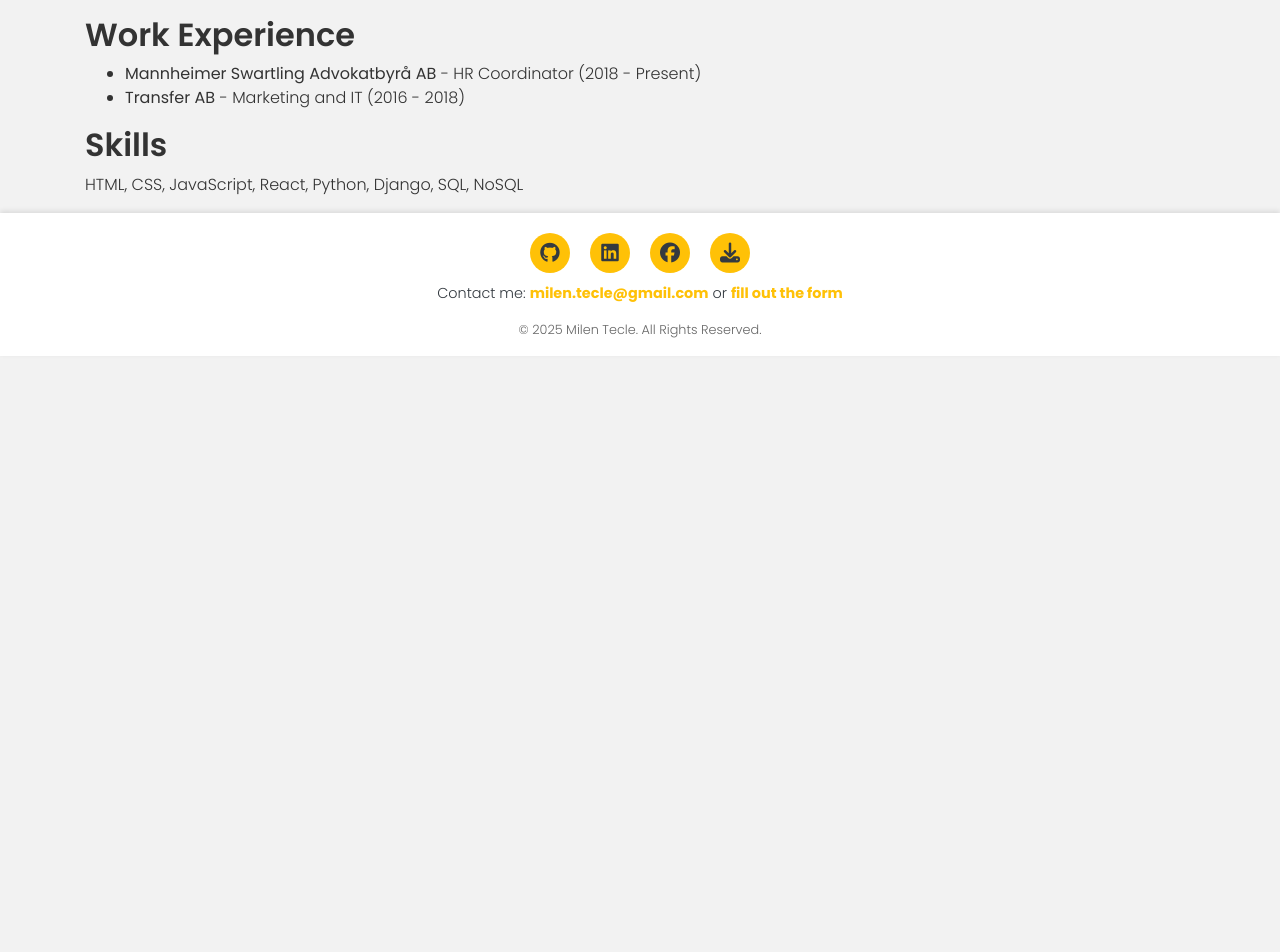
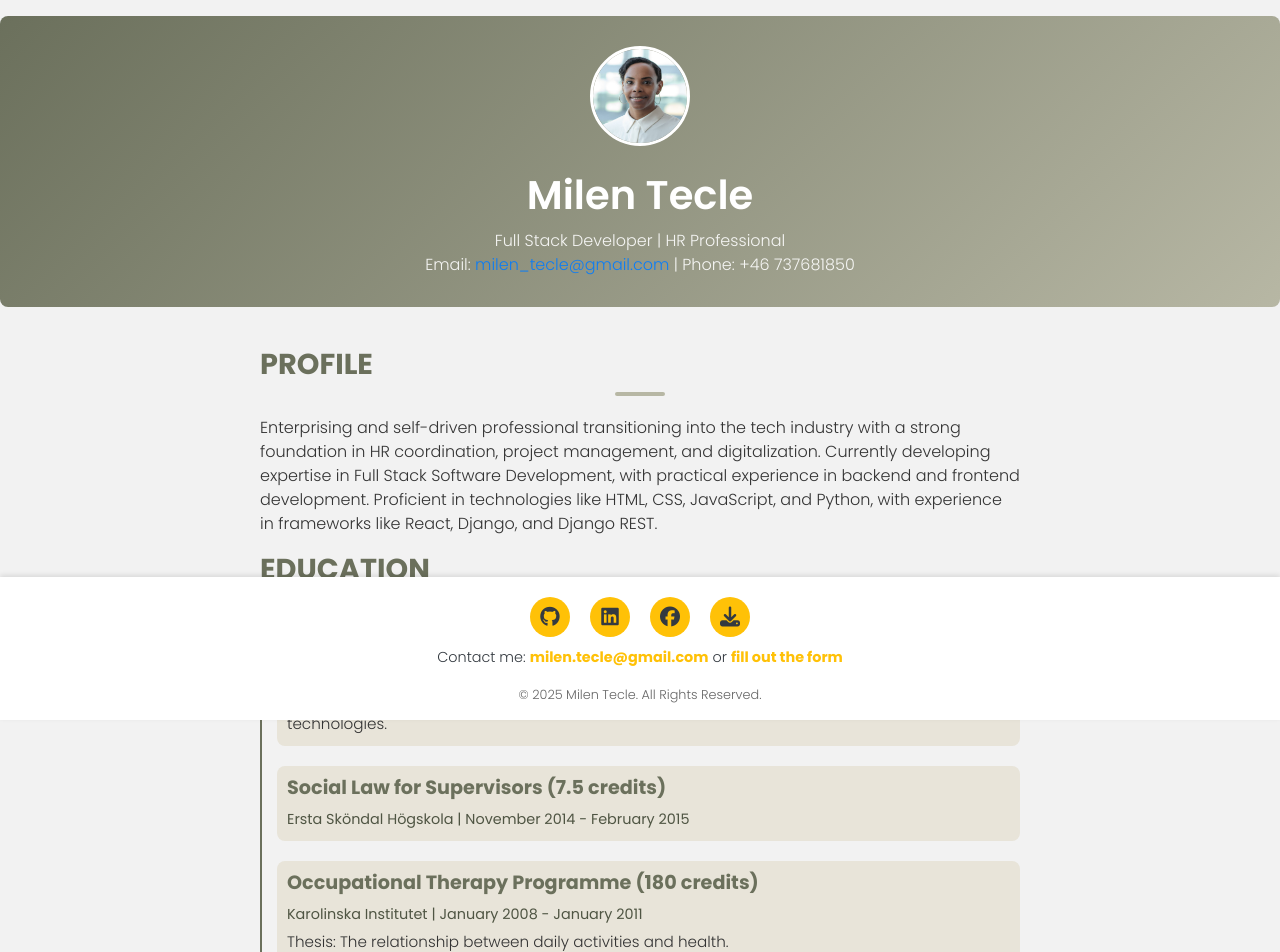
Before and after one commit to MilenTecle/portfolio, a React (Create React App) app: page /resume in a window 1280 px wide. Shown: the part 80-1032 px from the top of the page. Before the commit the page ends 800 px from the top, so only its background shows below. Built offline with nearby package versions, Linux system fonts and the light colour scheme.

Commit message:
improve resume page with sections and styling

```diff
--- a/src/components/Resume.js
+++ b/src/components/Resume.js
@@ -1,22 +1,134 @@
 import React from "react";
 import Footer from "./Footer";
+import styles from "../styles/Resume.module.css";
+import avatar from "../assets/images/avatar1.jpg";
 
 const Resume = () => {
   return (
     <>
-      <div className="container">
-        <h2>Work Experience</h2>
-        <ul>
-          <li>
-            <strong>Mannheimer Swartling Advokatbyrå AB</strong> - HR Coordinator
-            (2018 - Present)
-          </li>
-          <li>
-            <strong>Transfer AB</strong> - Marketing and IT (2016 - 2018)
-          </li>
-        </ul>
-        <h2>Skills</h2>
-        <p>HTML, CSS, JavaScript, React, Python, Django, SQL, NoSQL</p>
+      {/* Hero Section */}
+      <header className={styles.hero}>
+        <img src={avatar} alt="Milen Tecle" />
+        <h1>Milen Tecle</h1>
+        <p>Full Stack Developer | HR Professional</p>
+        <p>
+          Email: <a href="mailto:milen_tecle@gmail.com">milen_tecle@gmail.com</a> | Phone: +46 737681850
+        </p>
+      </header>
+
+      {/* Profile Section */}
+      <div className={styles.resumeContainer}>
+        <section className={styles.section}>
+          <h2>Profile</h2>
+          <p>
+            Enterprising and self-driven professional transitioning into the tech industry with a strong foundation in HR
+            coordination, project management, and digitalization. Currently developing expertise in Full Stack Software
+            Development, with practical experience in backend and frontend development. Proficient in technologies like
+            HTML, CSS, JavaScript, and Python, with experience in frameworks like React, Django, and Django REST.
+          </p>
+        </section>
+
+        {/* Education Section */}
+        <section className={styles.section}>
+          {/* Education Section */}
+            <h2>Education</h2>
+            <div className={styles.timeline}>
+              <div className={styles.timelineItem}>
+                <h3>Full Stack Developer</h3>
+                <span>Code Institute | August 2023 - Ongoing</span>
+                <p>
+                  Credit-rated by University of West of Scotland. Comprehensive training in backend and frontend
+                  technologies.
+                </p>
+              </div>
+              <div className={styles.timelineItem}>
+                <h3>Social Law for Supervisors (7.5 credits)</h3>
+                <span>Ersta Sköndal Högskola | November 2014 - February 2015</span>
+              </div>
+              <div className={styles.timelineItem}>
+                <h3>Occupational Therapy Programme (180 credits)</h3>
+                <span>Karolinska Institutet | January 2008 - January 2011</span>
+                <p>Thesis: The relationship between daily activities and health.</p>
+              </div>
+              <div className={styles.timelineItem}>
+                <h3>Computer Science Course (7.5 credits)</h3>
+                <span>Stockholm University | June 2009 - August 2009</span>
+              </div>
+            </div>
+          </section>
+
+          {/* Technical Skills Section */}
+          <section className={styles.section}>
+            <h2>Technical Skills</h2>
+            <ul>
+              <li>Technologies: HTML5, CSS3, JavaScript, Python</li>
+              <li>Databases: PostgreSQL, SQL</li>
+              <li>Frameworks & Libraries: Django, React, Bootstrap</li>
+              <li>Version Control: Git, GitHub</li>
+              <li>Additional: Agile, Design Thinking, UX Design</li>
+            </ul>
+          </section>
+
+          {/* Work Experience Section */}
+          <section className={styles.section}>
+            <h2>Work Experience</h2>
+            <div className={styles.timeline}>
+              <div className={styles.timelineItem}>
+                <h3>HR Coordinator</h3>
+                <span>Mannheimer Swartling Advokatbyrå AB | May 2018 - Ongoing</span>
+                <p>
+                  - Processing and analyzing statistics<br />
+                  - Drafting contracts and managing secondments<br />
+                  - System Manager and workflow improvements
+                </p>
+              </div>
+              <div className={styles.timelineItem}>
+                <h3>Marketing, IT, and Communications Officer</h3>
+                <span>Transfer Jobb AB | March 2016 - January 2018</span>
+                <p>
+                  - Managed projects in a start-up environment<br />
+                  - Responsible for internal and external communication<br />
+                  - Tested new website features and services
+                </p>
+              </div>
+              <div className={styles.timelineItem}>
+                <h3>Coach</h3>
+                <span>Resursteamet AB | January 2014 - December 2015</span>
+                <p>
+                  - Coached individuals with neuropsychiatric disabilities<br />
+                  - Established job-oriented procedures and documentation
+                </p>
+              </div>
+              <div className={styles.timelineItem}>
+                <h3>Occupational Therapist</h3>
+                <span>Arbetsmarknadsinsatser, Rinkeby-Kista SDF | January 2011 - December 2013</span>
+                <p>
+                  - Conducted an assessment of the work area and working conditions on individuals far
+                  from the labor market<br />
+                  - Implemented motivational interviewing as a method at work<br />
+                  - Wrote investigative reports
+                </p>
+              </div>
+            </div>
+          </section>
+
+          {/* Languages Section */}
+          <section className={styles.section}>
+            <h2>Languages</h2>
+            <ul>
+              <li>Swedish: Native</li>
+              <li>English: Fluent</li>
+              <li>Tigrinya: Very good</li>
+              <li>Italian: Good</li>
+            </ul>
+          </section>
+
+          {/* Download CV */}
+          <section className={styles.section}>
+            <a href="/cv-milen-tecle.pdf" className={styles.btnDownload} download>
+              Download CV
+            </a>
+          </section>
       </div>
       <Footer />
     </>
--- a/src/styles/Footer.module.css
+++ b/src/styles/Footer.module.css
@@ -6,7 +6,6 @@
     align-items: center;
     padding: 20px 0;
     width: 100%;
-    position: relative;
     box-shadow: 0 -2px 5px rgba(0, 0, 0, 0.1);
   }
 
--- a/src/styles/NavBar.module.css
+++ b/src/styles/NavBar.module.css
@@ -38,5 +38,5 @@
 
   .brandName {
     font-size: 1.5rem;
-    color: #ffffff;
+    color: #333333;
   }
--- /dev/null
+++ b/src/styles/Resume.module.css
@@ -0,0 +1,146 @@
+/* Resume Container */
+.resumeContainer {
+    padding: 20px;
+    max-width: 800px;
+    margin: 0 auto;
+    font-family: "Poppins", sans-serif;
+    color: #333;
+  }
+
+  /* Hero Section */
+  .hero {
+    background: linear-gradient(135deg, #6b705c, #b7b7a4); /* Olive and beige tones */
+    color: white;
+    padding: 30px;
+    text-align: center;
+    border-radius: 8px;
+    margin-bottom: 20px;
+  }
+
+  .hero img {
+    width: 100px;
+    height: 100px;
+    border-radius: 50%;
+    border: 3px solid white;
+    margin-bottom: 15px;
+  }
+
+  .hero h1 {
+    font-size: 2.5rem;
+    margin: 10px 0;
+  }
+
+  .hero p {
+    font-size: 1rem;
+    margin: 0;
+    opacity: 0.9;
+  }
+
+  /* Section Titles */
+  .section h2 {
+    font-size: 1.8rem;
+    font-weight: bold;
+    color: #6b705c; /* Olive Green */
+    position: relative;
+    margin-bottom: 20px;
+    text-transform: uppercase;
+  }
+
+  .section h2::after {
+    content: "";
+    display: block;
+    width: 50px;
+    height: 4px;
+    background-color: #b7b7a4; /* Beige */
+    margin: 10px auto;
+    border-radius: 2px;
+  }
+
+  .section ul {
+    list-style-type: none;
+    padding: 0;
+    margin: 0;
+  }
+
+  .section ul li {
+    margin: 5px 0;
+    font-size: 1rem;
+    color: #4f5543;
+  }
+
+  /* Skills */
+  .skill {
+    margin-bottom: 20px;
+  }
+
+  .skillTitle {
+    font-weight: bold;
+    margin-bottom: 5px;
+  }
+
+  .skillBar {
+    position: relative;
+    background: #e8e4d9; /* Light Beige */
+    border-radius: 20px;
+    height: 10px;
+    overflow: hidden;
+  }
+
+  .skillBar::after {
+    content: "";
+    position: absolute;
+    height: 100%;
+    background: #6b705c; /* Olive Green */
+    width: var(--skill-level);
+    transition: width 0.3s ease-in-out;
+  }
+
+  /* Timeline */
+  .timeline {
+    border-left: 2px solid #6b705c; /* Olive Green */
+    padding-left: 15px;
+  }
+
+  .timelineItem {
+    margin-bottom: 20px;
+    position: relative;
+    background: #e8e4d9; /* Light Beige */
+    padding: 10px;
+    border-radius: 8px;
+  }
+
+  .timelineItem h3 {
+    font-size: 1.2rem;
+    font-weight: bold;
+    color: #6b705c; /* Olive Green */
+  }
+
+  .timelineItem span {
+    font-size: 0.9rem;
+    color: #4f5543; /* Dark Olive */
+  }
+
+  .timelineItem p {
+    margin: 5px 0 0;
+    font-size: 0.95rem;
+    line-height: 1.5;
+  }
+
+  /* Download Button */
+  .btnDownload {
+    display: inline-block;
+    padding: 10px 20px;
+    font-size: 1rem;
+    font-weight: bold;
+    color: white;
+    background-color: #6b705c; /* Olive Green */
+    border-radius: 50px;
+    text-decoration: none;
+    transition: all 0.3s ease-in-out;
+  }
+
+  .btnDownload:hover {
+    background-color: #4f5543; /* Dark Olive */
+    transform: translateY(-3px);
+    box-shadow: 0 4px 10px rgba(0, 0, 0, 0.1);
+  }
```
